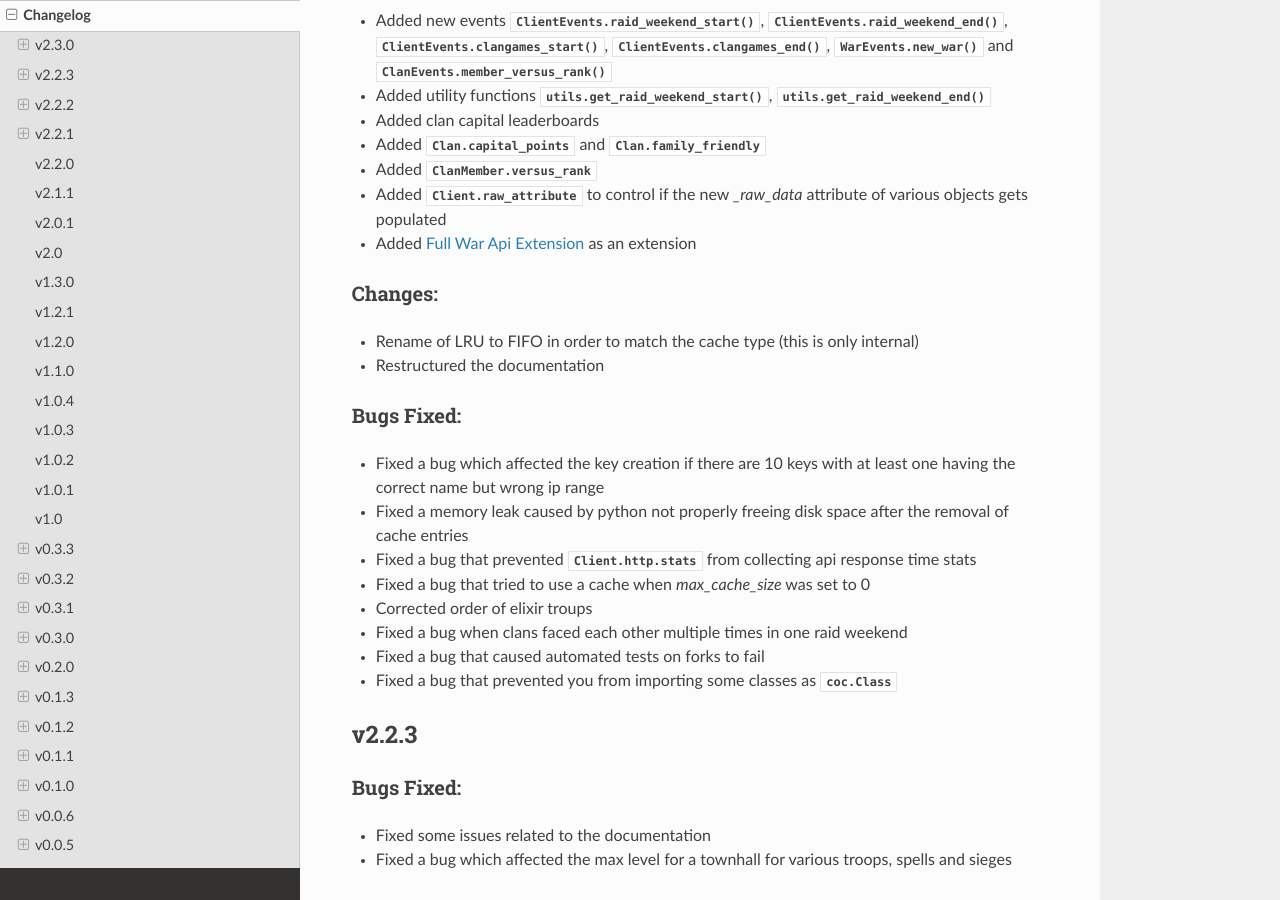
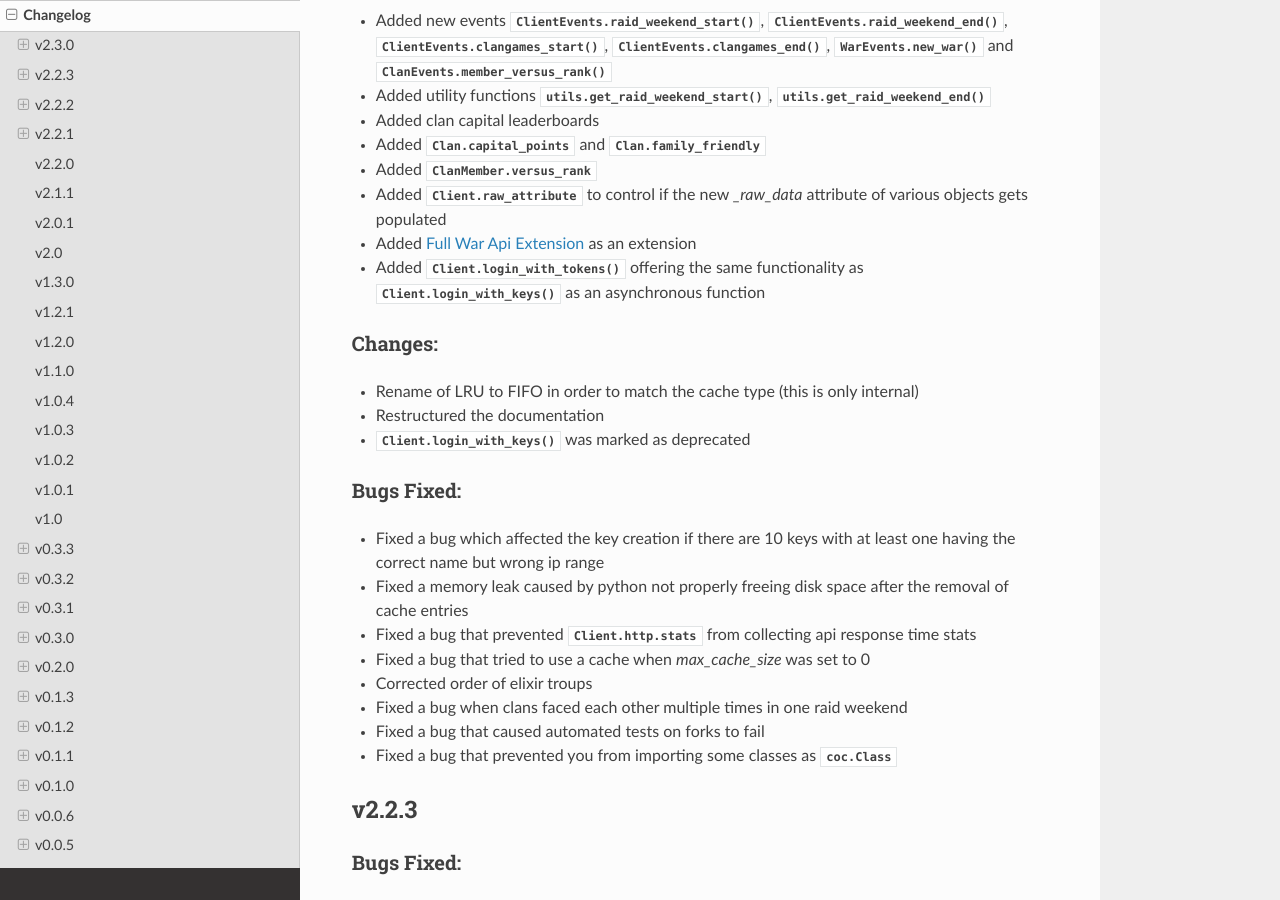
Before and after one commit to mathsman5133/coc.py, a Sphinx documentation site: the page built from docs/miscellaneous/changelog.rst, in a window 1280 px wide and 900 px high, scrolled down 329 px. Built offline with Sphinx 7.4.7 and the Read the Docs theme 2.0.0, drawn with Linux system fonts in a browser that asks for light colours.

Commit message:
Update docs to match login_with_tokens

```diff
--- a/docs/client/logging_in.rst
+++ b/docs/client/logging_in.rst
@@ -6,7 +6,7 @@
 
 .. autofunction:: coc.client.Client.login
 
-.. autofunction:: coc.client.Client.login_with_keys
+.. autofunction:: coc.client.Client.login_with_tokens
 
 
 Example
--- a/docs/miscellaneous/changelog.rst
+++ b/docs/miscellaneous/changelog.rst
@@ -28,12 +28,18 @@
 
 - Added :ref:`full_war_api` as an extension
 
+- Added :func:`Client.login_with_tokens` offering the same functionality as :func:`Client.login_with_keys` as an asynchronous function
+
 
 Changes:
 ~~~~~~~~
 
 - Rename of LRU to FIFO in order to match the cache type (this is only internal)
+
 - Restructured the documentation
+
+- :func:`Client.login_with_keys` was marked as deprecated
+
 
 Bugs Fixed:
 ~~~~~~~~~~~
```
